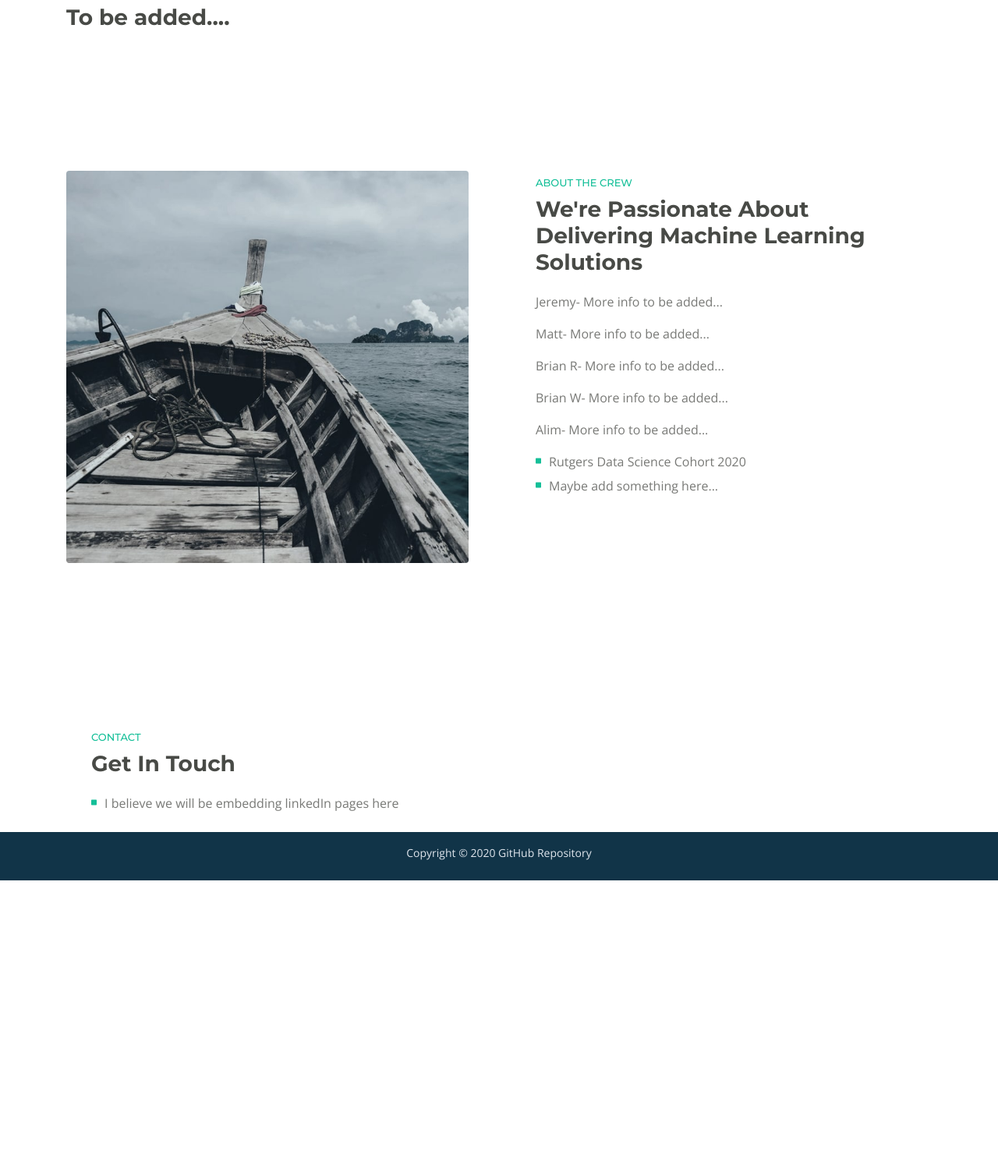
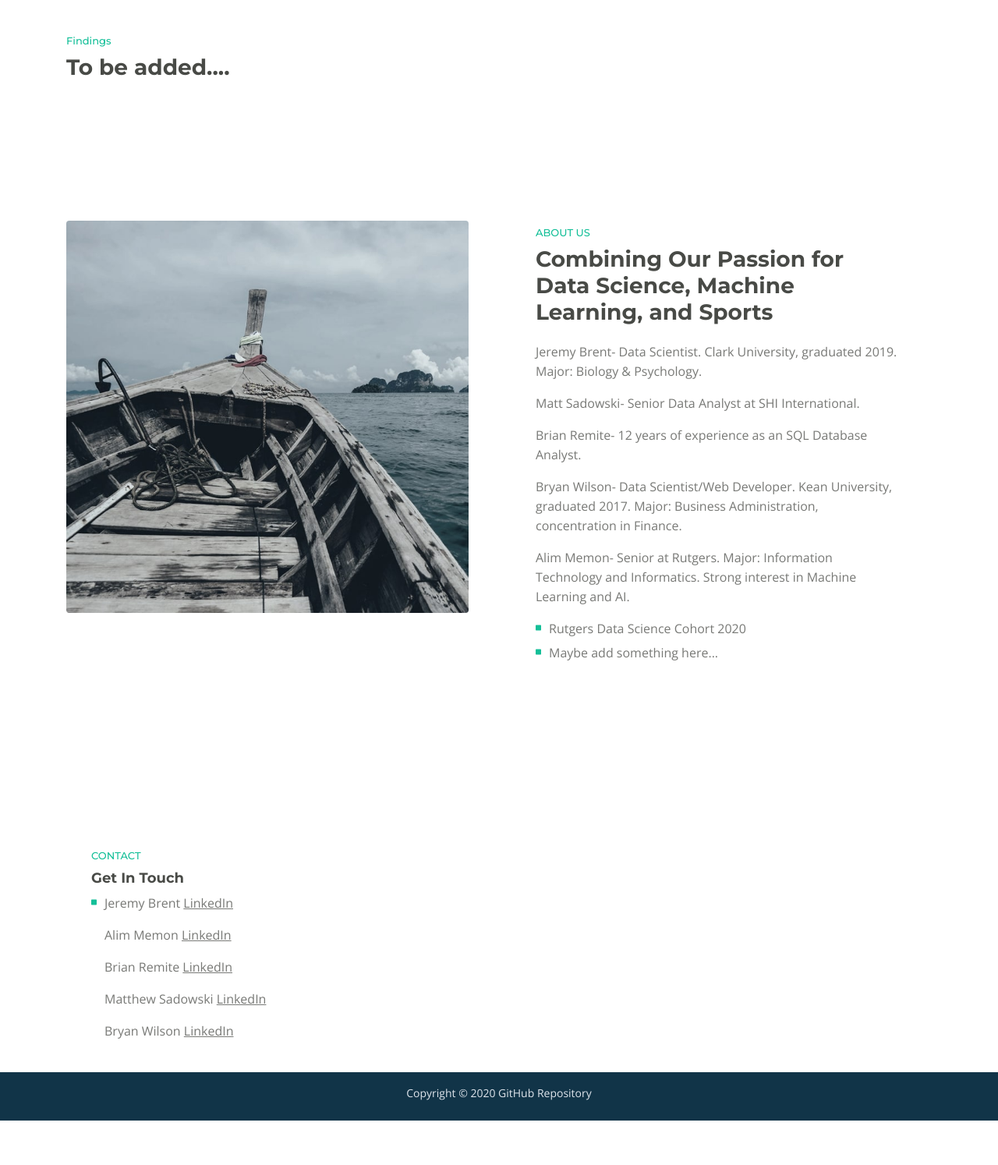
Before and after one commit to BryanWilsonRU/Final_Project, a Flask app: page / in a window 1280 px wide. Shown: the part 2280-3774 px from the top of the page at 78% size. Before the commit the page ends 3409 px from the top, so only its background shows below. Run offline with Flask 2, Linux system fonts and the light colour scheme; some libraries are stand-ins or nearby versions.

Commit message:
Revised header sizes, added info to About/Contact

```diff
--- a/webpage/templates/index.html
+++ b/webpage/templates/index.html
@@ -6,7 +6,7 @@
 
 
     <!-- Website Title -->
-    <title>ML - HTML Landing Page Template</title>
+    <title>NFL Win/Loss Ratio Prediction Model</title>
 
     <!-- Styles -->
     <link href="https://fonts.googleapis.com/css?family=Montserrat:500,700&display=swap&subset=latin-ext" rel="stylesheet">
@@ -92,8 +92,8 @@
                 <div class="row">
                     <div class="col-lg-12">
                         <div class="text-container">
-                            <h1>ML Model that Predicts-<span id="js-rotating">Wins, Losses</span></h1>
-                            <p class="p-heading p-large">More description...</p>
+                            <h1>Using Machine Learning To Predict-<span id="js-rotating">Season, Win/Loss Ratio</span></h1>
+                            <p class="p-heading p-large">Disclaimer: Prediction Designed for Academic Use ONLY</p>
                             <a class="btn-solid-lg page-scroll" href="#intro">DISCOVER</a>
                         </div>
                     </div> <!-- end of col -->
@@ -198,13 +198,13 @@
                 </div> <!-- end of col -->
                 <div class="col-lg-7 col-xl-6">
                     <div class="text-container">
-                        <div class="section-title">ABOUT THE CREW</div>
-                        <h2>We're Passionate About Delivering Machine Learning Solutions</h2>
-                        <p>Jeremy- More info to be added...</p>
-                        <p>Matt- More info to be added...</p>
-                        <p>Brian R- More info to be added...</p>
-                        <p>Brian W- More info to be added...</p>
-                        <p>Alim- More info to be added...</p>
+                        <div class="section-title">ABOUT US</div>
+                        <h2>Combining Our Passion for Data Science, Machine Learning, and Sports</h2>
+                        <p>Jeremy Brent- Data Scientist. Clark University, graduated 2019. Major: Biology & Psychology.</p>
+                        <p>Matt Sadowski- Senior Data Analyst at SHI International.</p>
+                        <p>Brian Remite- 12 years of experience as an SQL Database Analyst.</p>
+                        <p>Bryan Wilson- Data Scientist/Web Developer. Kean University, graduated 2017. Major: Business Administration, concentration in Finance.</p>
+                        <p>Alim Memon- Senior at Rutgers. Major: Information Technology and Informatics. Strong interest in Machine Learning and AI.</p>
                         <ul class="list-unstyled li-space-lg">
                             <li class="media">
                                 <i class="fas fa-square"></i>
@@ -232,11 +232,17 @@
                 <div class="col-lg-6">
                     <div class="text-container">
                         <div class="section-title">CONTACT</div>
-                        <h2>Get In Touch</h2>
+                        <h5>Get In Touch</h5>
                         <ul class="list-unstyled li-space-lg">
                             <li class="media">
                                 <i class="fas fa-square"></i>
-                                <div class="media-body">I believe we will be embedding linkedIn pages here</div>
+                                <div class="media-body">
+                                    <p>Jeremy Brent <a href="https://www.linkedin.com/in/jeremy-brent/">LinkedIn</a></p>
+                                    <p>Alim Memon <a href="https://www.linkedin.com/in/alimmemon/">LinkedIn</a></p>
+                                    <p>Brian Remite <a href="https://www.linkedin.com/in/brianremite/">LinkedIn</a></p>
+                                    <p>Matthew Sadowski <a href="https://www.linkedin.com/in/matthew-sadowski-72b59656/">LinkedIn</a></p>
+                                    <p>Bryan Wilson <a href="https://www.linkedin.com/in/bryan-wilson-data/">LinkedIn</a></p>
+                                </div>
                             </li>
                 </div> <!-- end of col -->
                     <!-- end of contact form -->
```
